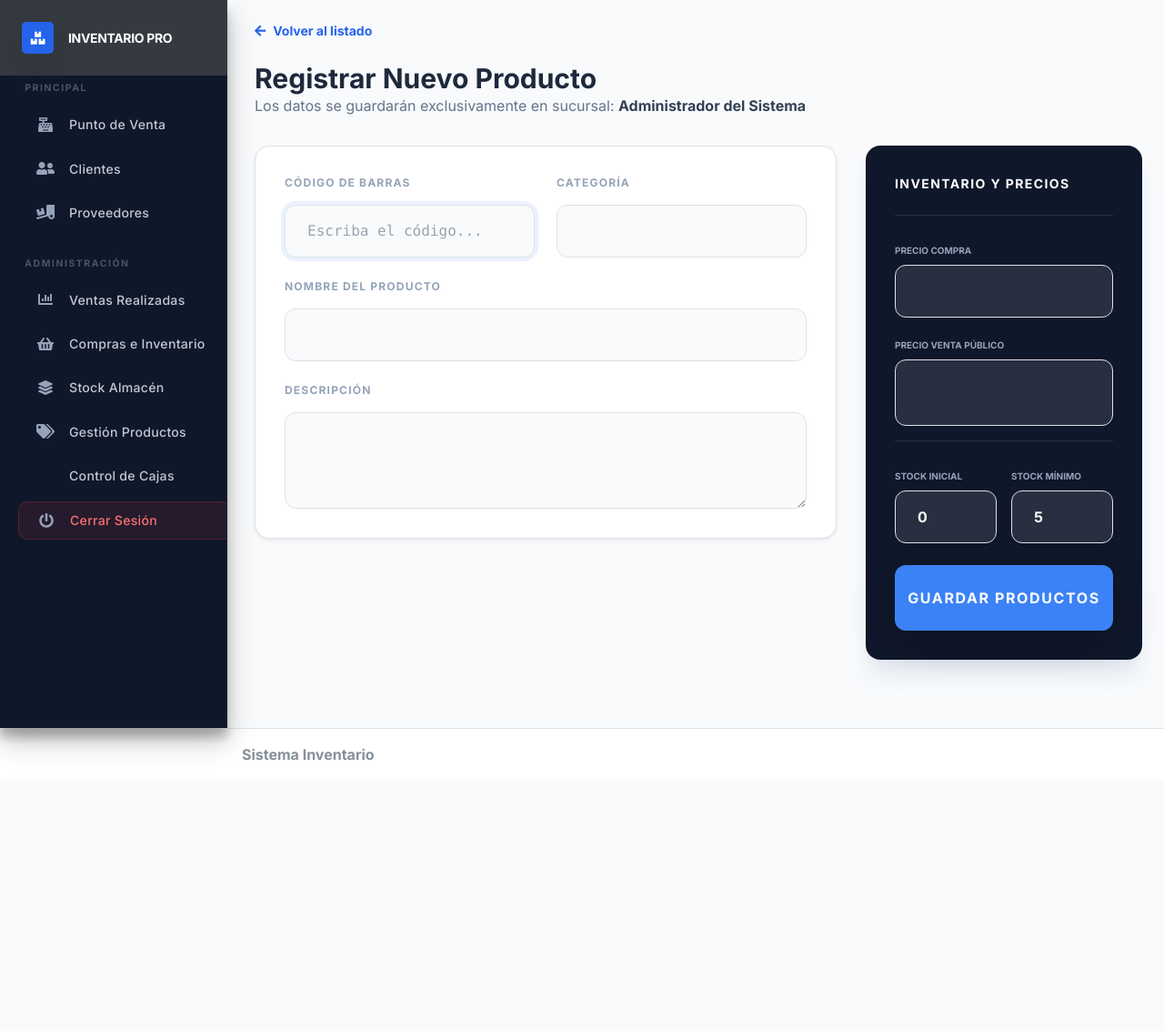
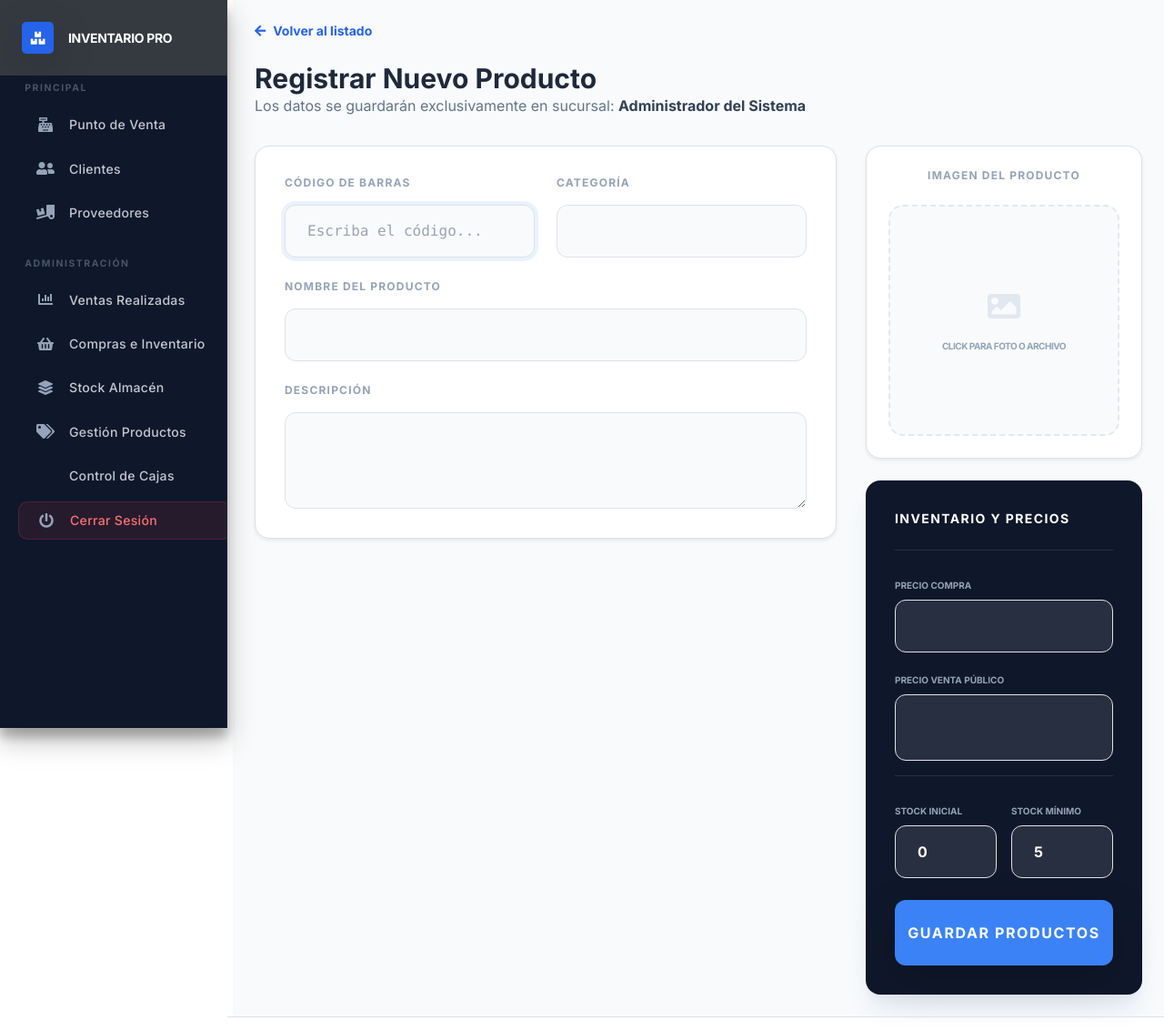
Before and after one commit to Jhorxd/minimarket, a CodeIgniter app: page /minimarket/index.php/productos/nuevo in a window 1280 px wide. Shown: the top 1133 px of the page at 91% size. Before the commit the page ends 836 px from the top, so only its background shows below. Run offline with CodeIgniter, Linux system fonts and the light colour scheme; a user stored in the database is signed in; some libraries are stand-ins or nearby versions.

Commit message:
Subir imagenes en pc y para celular tomar fotos

```diff
--- a/application/controllers/Productos.php
+++ b/application/controllers/Productos.php
@@ -33,7 +33,9 @@ class Productos extends CI_Controller {
 
     // Guardar el producto en la base de datos
 public function guardar() {
-        // Recibir datos del formulario
+    // 1. Recibir datos básicos
+    $id_sucursal = $this->session->userdata('id_sucursal'); // Lo guardamos en una variable para reusarlo
+
     $data = [
         'codigo_barras' => $this->input->post('codigo_barras'),
         'nombre'        => $this->input->post('nombre'),
@@ -43,10 +45,45 @@ class Productos extends CI_Controller {
         'precio_venta'  => $this->input->post('precio_venta'),
         'stock'         => $this->input->post('stock'),
         'stock_minimo'  => $this->input->post('stock_minimo'),
-            'id_sucursal'   => $this->session->userdata('id_sucursal') // <--- LA CLAVE
+        'id_sucursal'   => $id_sucursal
     ];
 
-        if ($this->Producto_model->insertar($data)) {
+    // 2. Insertar el producto y obtener el ID generado
+    $id_producto = $this->Producto_model->insertar($data);
+
+    if ($id_producto) {
+        // 3. Verificar si se subió una imagen
+        if (!empty($_FILES['imagen']['name'])) {
+
+            // Creamos la carpeta si no existe
+            $path = './uploads/productos/';
+            if (!is_dir($path)) {
+                mkdir($path, 0777, true);
+            }
+
+            // Configuración de subida
+            $extension = pathinfo($_FILES['imagen']['name'], PATHINFO_EXTENSION);
+            $nombre_archivo = $id_producto . "." . $extension;
+
+            $config['upload_path']   = $path;
+            $config['file_name']     = $nombre_archivo;
+            $config['allowed_types'] = 'gif|jpg|png|jpeg|webp';
+            $config['overwrite']     = TRUE;
+
+            $this->load->library('upload', $config);
+
+            if ($this->upload->do_upload('imagen')) {
+                // 4. ACTUALIZACIÓN CORREGIDA: Pasamos los 3 argumentos que pide tu modelo
+                // Argumento 1: ID del producto
+                // Argumento 2: ID de la sucursal
+                // Argumento 3: Array con los datos (el nombre de la imagen)
+                $this->Producto_model->actualizar($id_producto, $id_sucursal, ['imagen' => $nombre_archivo]);
+            } else {
+                $error_upload = $this->upload->display_errors();
+                $this->session->set_flashdata('warning', 'Producto guardado, pero la imagen falló: ' . $error_upload);
+            }
+        }
+
         $this->session->set_flashdata('success', 'Producto registrado correctamente');
     } else {
         $this->session->set_flashdata('error', 'Error al registrar el producto');
@@ -79,6 +116,7 @@ class Productos extends CI_Controller {
 public function actualizar($id) {
     $id_sucursal = $this->session->userdata('id_sucursal');
 
+    // 1. Datos básicos del formulario
     $data = [
         'codigo_barras' => $this->input->post('codigo_barras'),
         'nombre'        => $this->input->post('nombre'),
@@ -90,10 +128,42 @@ class Productos extends CI_Controller {
         'stock_minimo'  => $this->input->post('stock_minimo')
     ];
 
-        // El modelo debe asegurar que el producto pertenezca a la sucursal
-        $this->Producto_model->actualizar($id, $id_sucursal, $data);
+    // 2. Lógica para la imagen (solo si se selecciona una nueva)
+    if (!empty($_FILES['imagen']['name'])) {
 
-        $this->session->set_flashdata('success', 'Producto actualizado');
+        $path = './uploads/productos/';
+        if (!is_dir($path)) {
+            mkdir($path, 0777, true);
+        }
+
+        $extension = pathinfo($_FILES['imagen']['name'], PATHINFO_EXTENSION);
+        $nombre_archivo = $id . "." . $extension; // Mantenemos el mismo ID como nombre
+
+        $config['upload_path']   = $path;
+        $config['file_name']     = $nombre_archivo;
+        $config['allowed_types'] = 'gif|jpg|png|jpeg|webp';
+        $config['overwrite']     = TRUE; // Sobrescribe la imagen anterior
+
+        $this->load->library('upload', $config);
+
+            if ($this->upload->do_upload('imagen')) {
+                $data['imagen'] = $nombre_archivo;
+                // Forzamos un cambio de versión para romper el caché solo de este producto
+                $data['version'] = time();
+            } else {
+            // Opcional: Manejar error de subida
+            $error = $this->upload->display_errors();
+            $this->session->set_flashdata('warning', 'Producto actualizado, pero la imagen no: ' . $error);
+        }
+    }
+
+    // 3. Ejecutar la actualización con los 3 parámetros que pide tu modelo
+    if ($this->Producto_model->actualizar($id, $id_sucursal, $data)) {
+        $this->session->set_flashdata('success', 'Producto actualizado correctamente');
+    } else {
+        $this->session->set_flashdata('error', 'Error al actualizar el producto');
+    }
+
     redirect('productos');
 }
 }
--- a/application/models/Producto_model.php
+++ b/application/models/Producto_model.php
@@ -6,7 +6,11 @@ class Producto_model extends CI_Model {
     }
 
     public function insertar($data) {
-        return $this->db->insert('productos', $data);
+        if ($this->db->insert('productos', $data)) {
+            // Devuelve el último ID insertado en la base de datos
+            return $this->db->insert_id();
+        }
+        return false;
     }
 
     public function get_producto($id, $id_sucursal) {
--- a/application/views/productos/nuevo.php
+++ b/application/views/productos/nuevo.php
@@ -11,54 +11,32 @@
             <p class="text-slate-500">Los datos se guardarán exclusivamente en sucursal: <span class="font-bold text-slate-700"><?= $this->session->userdata('sucursal_nombre') ?></span></p>
         </div>
 
-        <form action="<?= base_url('productos/guardar') ?>" method="POST" class="grid grid-cols-1 md:grid-cols-3 gap-8">
+<form action="<?= base_url('productos/guardar') ?>" method="POST" enctype="multipart/form-data" class="grid grid-cols-1 md:grid-cols-3 gap-8">
 
     <div class="md:col-span-2 space-y-6">
         <div class="bg-white p-8 rounded-2xl border border-slate-200 shadow-sm space-y-6">
             <div class="grid grid-cols-1 md:grid-cols-2 gap-6">
                 <div class="flex flex-col gap-2" x-data="barcodeScanner()">
                     <label class="text-xs font-black text-slate-400 uppercase tracking-widest">Código de Barras</label>
-
                     <div class="flex flex-col sm:flex-row gap-2">
                         <div class="relative flex-1">
                             <input type="text" name="codigo_barras" x-model="codigo" required autofocus
                                 placeholder="Escriba el código..."
                                 class="w-full px-4 py-3 bg-slate-50 border border-slate-200 rounded-xl focus:ring-4 focus:ring-blue-500/10 focus:border-blue-500 outline-none transition-all font-mono">
-
                             <template x-if="codigo">
                                 <button @click="codigo = ''" type="button" class="absolute right-3 top-1/2 -translate-y-1/2 text-slate-300 hover:text-slate-500">
                                     <i class="fas fa-times-circle"></i>
                                 </button>
                             </template>
                         </div>
-
                         <button type="button" @click="startScanner()"
                                 class="md:hidden flex items-center justify-center gap-2 px-6 py-3 bg-blue-600 text-white rounded-xl active:scale-95 transition-all shadow-lg shadow-blue-500/20 w-full sm:w-auto">
                             <i class="fas fa-camera text-lg"></i>
                             <span class="font-bold text-sm uppercase tracking-wider">Escanear</span>
                         </button>
                     </div>
-
-                            <template x-teleport="body">
-                                <div x-show="open" class="fixed inset-0 bg-slate-900/90 flex items-center justify-center z-[9999] p-4" x-cloak>
-                                    <div class="bg-white rounded-3xl p-6 w-full max-w-sm shadow-2xl">
-                                        <div class="flex justify-between items-center mb-4">
-                                            <h3 class="text-slate-800 font-black uppercase text-sm tracking-widest">Escanear Producto</h3>
-                                            <button type="button" @click="stopScanner()" class="text-slate-400 hover:text-red-500 transition-colors">
-                                                <i class="fas fa-times-circle text-2xl"></i>
-                                            </button>
                     </div>
 
-                                        <div id="interactive" class="relative bg-black rounded-2xl overflow-hidden aspect-square border-4 border-slate-100 shadow-inner">
-                                            <div class="absolute inset-0 border-[30px] border-black/30 pointer-events-none"></div>
-                                            <div class="absolute inset-x-6 top-1/2 h-[2px] bg-blue-500 shadow-[0_0_15px_#3b82f6] animate-pulse"></div>
-                                        </div>
-
-                                        <p class="text-center text-slate-400 text-[10px] mt-4 font-bold uppercase tracking-widest">Enfoque el código dentro del recuadro</p>
-                                    </div>
-                                </div>
-                            </template>
-                        </div>
                 <div class="flex flex-col gap-2">
                     <label class="text-xs font-black text-slate-400 uppercase tracking-widest">Categoría</label>
                     <input type="text" name="categoria" class="w-full px-4 py-3 bg-slate-50 border border-slate-200 rounded-xl focus:ring-4 focus:ring-blue-500/10 outline-none transition-all">
@@ -78,6 +56,38 @@
     </div>
 
     <div class="space-y-6">
+
+        <div class="bg-white p-6 rounded-2xl border border-slate-200 shadow-sm" x-data="imagePreview()">
+            <label class="text-xs font-black text-slate-400 uppercase tracking-widest mb-4 block text-center">Imagen del Producto</label>
+
+            <div class="relative group">
+                <input type="file" name="imagen" accept="image/*" capture="environment"
+                    class="hidden" x-ref="imageInput" @change="updatePreview">
+
+                <div @click="$refs.imageInput.click()"
+                    class="w-full aspect-square bg-slate-50 border-2 border-dashed border-slate-200 rounded-2xl flex flex-col items-center justify-center overflow-hidden transition-all hover:border-blue-400 hover:bg-blue-50/30 cursor-pointer relative">
+
+                    <template x-if="url">
+                        <img :src="url" class="w-full h-full object-cover">
+                    </template>
+
+                    <template x-if="!url">
+                        <div class="text-center p-4">
+                            <i class="fas fa-image text-4xl text-slate-200 mb-3"></i>
+                            <p class="text-[10px] font-bold text-slate-400 uppercase tracking-tighter">Click para Foto o Archivo</p>
+                        </div>
+                    </template>
+                </div>
+
+                <template x-if="url">
+                    <button type="button" @click="url = null; $refs.imageInput.value = ''"
+                        class="absolute -top-2 -right-2 bg-red-500 text-white w-8 h-8 rounded-full shadow-lg flex items-center justify-center hover:bg-red-600 transition-colors">
+                        <i class="fas fa-times"></i>
+                    </button>
+                </template>
+            </div>
+        </div>
+
         <div class="bg-slate-900 p-8 rounded-2xl shadow-xl shadow-slate-200 space-y-6">
             <h3 class="text-white font-bold text-sm uppercase tracking-widest border-b border-white/10 pb-4">Inventario y Precios</h3>
 
@@ -107,13 +117,23 @@
             </button>
         </div>
     </div>
-
 </form>
     </div>
 </div>
 
 
 <script>
+function imagePreview() {
+    return {
+        url: null,
+        updatePreview(event) {
+            const file = event.target.files[0];
+            if (file) {
+                this.url = URL.createObjectURL(file);
+            }
+        }
+    }
+}
 function barcodeScanner() {
     return {
         open: false,
--- a/application/views/ventas/pos.php
+++ b/application/views/ventas/pos.php
@@ -45,8 +45,10 @@
                                 </div>
 
                                 <div class="h-28 mb-2 flex items-center justify-center bg-slate-50 rounded-lg overflow-hidden">
-                                    <img :src="prod.imagen ? '<?= base_url('uploads/productos/') ?>' + prod.imagen : 'https://placehold.co/200x200?text=Sin+Imagen'"
-                                         class="max-h-full object-contain group-hover:scale-110 transition-transform">
+                                    <img :src="prod.imagen
+                                            ? '<?= base_url('uploads/productos/') ?>' + prod.imagen + '?v=' + (prod.version || '1')
+                                            : 'https://placehold.co/200x200?text=Sin+Imagen'"
+                                        class="max-h-full object-contain group-hover:scale-110 transition-transform">
                                 </div>
 
                                 <div class="flex flex-col flex-1">
```
Also changed, not shown: application/views/productos/editar.php (+66 -34 lines). Lines whose indentation alone changed are shown as unchanged.
